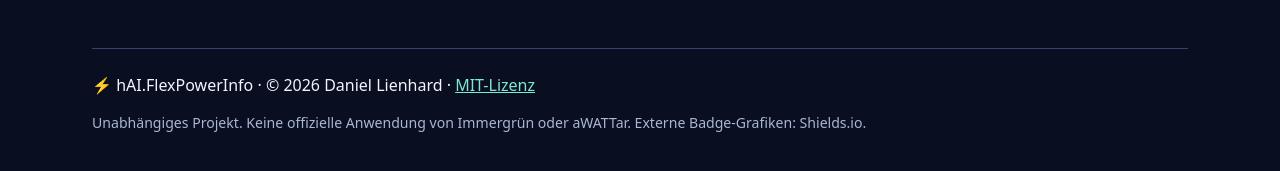
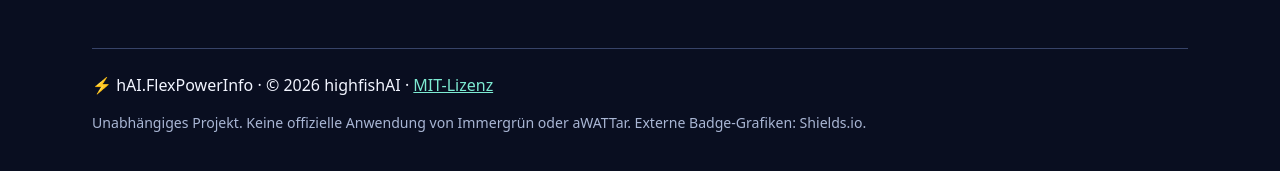
Before and after one commit to jbkunama1/hAI.FlexPowerInfo, a plain HTML site: page docs/index.html in a window 1280 px wide. Shown: the part 2783-2954 px from the top of the page. Drawn offline with Linux system fonts and the light colour scheme.

Commit message:
docs: credit highfishAI in README and project page

```diff
--- a/docs/index.html
+++ b/docs/index.html
@@ -17,5 +17,5 @@
 <section><h2>🐳 Ein Container. Eine gemeinsame Preisbasis.</h2><div class="flow" aria-label="Zielarchitektur: Web, Telegram und MCP greifen auf denselben Tarifdienst zu"><span class="node">🌐 Web</span><span class="node">💬 Telegram</span><span class="node">🤖 MCP</span><span aria-hidden="true">→</span><span class="node core">⚡ Tarifdienst</span><span aria-hidden="true">→</span><span class="node">💾 SQLite</span></div><p>Web-App, Admin, Bot und MCP gemeinsam betreiben. Ein zentraler Dienst für konsistente Berechnungen, Marktdaten und Cache. Docker Compose oder Portainer als Betriebsmodell, persistente Daten im Volume und Zugangsdaten außerhalb des Repositorys.</p></section>
 <section class="grid"><article><h3>⏱️ Passende Intervalle</h3><p>Manueller Abruf oder optional alle 15 Minuten. Auflösung der Quelle und vertragliches Abrechnungsmodell bleiben maßgeblich: Abrufhäufigkeit ist nicht Preisauflösung.</p></article><article><h3>🔐 Klare Zugänge</h3><p>Separate Zugänge für Administration, Telegram und MCP. Lesende Agent-Tools; externer Zugriff ausschließlich über HTTPS oder VPN.</p></article><article><h3>🔎 Ehrliche Daten</h3><p>Quelle, Zeitbezug und Prüfstatus sichtbar machen. Keine erfundenen Intervalle, keine veralteten Preise als aktuelle Auskunft.</p></article></section>
 <section class="panel"><h2>🧾 Transparenz statt Scheinpräzision.</h2><p>Die Ergebnisse sind Tarifschätzungen, keine Rechnung des Energieversorgers. Negative Preise und Gebühren folgen dem persönlichen Vertrag. Diese Projektseite ist keine Live-Instanz und enthält keine persönlichen Tarifdaten.</p></section>
-<footer>⚡ hAI.FlexPowerInfo · © 2026 Daniel Lienhard · <a href="https://github.com/jbkunama1/hAI.FlexPowerInfo/blob/main/LICENSE">MIT-Lizenz</a><p class="note">Unabhängiges Projekt. Keine offizielle Anwendung von Immergrün oder aWATTar. Externe Badge-Grafiken: Shields.io.</p></footer>
+<footer>⚡ hAI.FlexPowerInfo · © 2026 highfishAI · <a href="https://github.com/jbkunama1/hAI.FlexPowerInfo/blob/main/LICENSE">MIT-Lizenz</a><p class="note">Unabhängiges Projekt. Keine offizielle Anwendung von Immergrün oder aWATTar. Externe Badge-Grafiken: Shields.io.</p></footer>
 </main></body></html>
```
Also changed, not shown: 1 other file.
